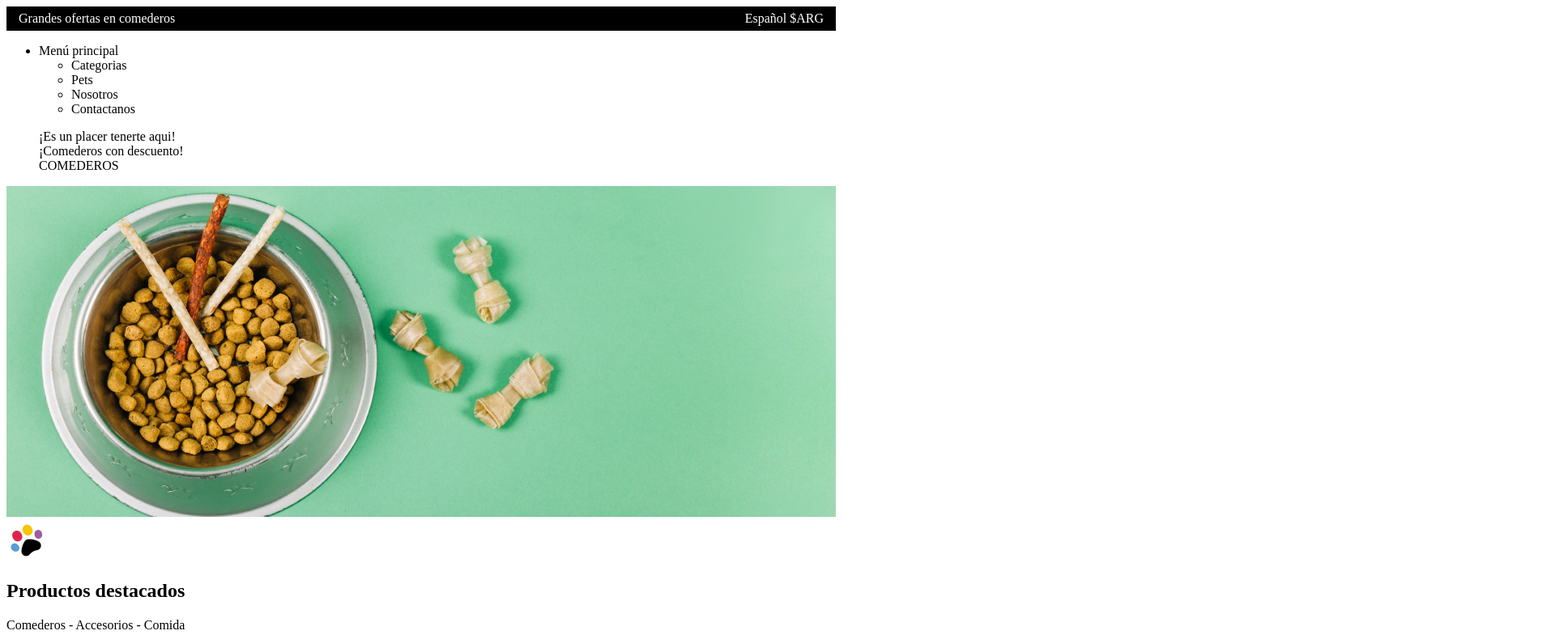
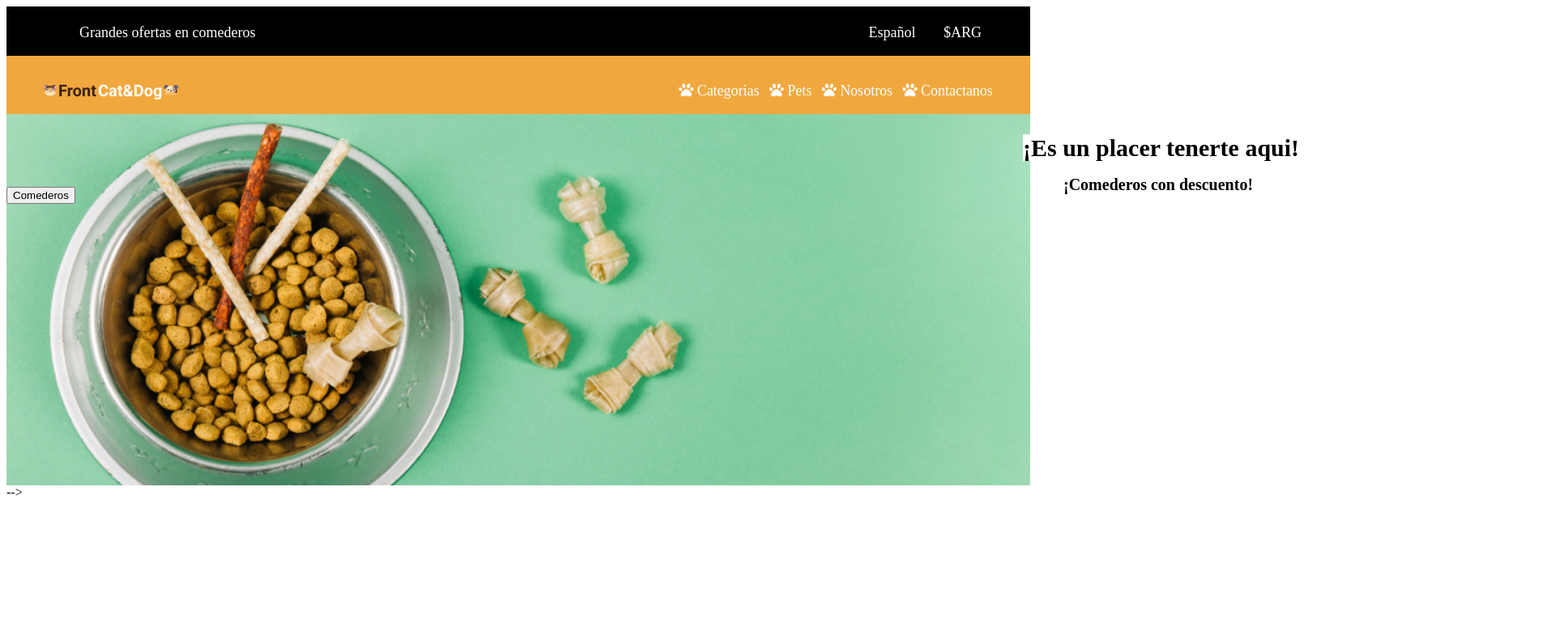
Before and after one commit to Carol-Suarez/Front_End_I, a plain HTML site: page Clase_12/index.html in a window 1280 px wide. Shown: the top 785 px of the page at 81% size, 1920 px wide, since content can reach past the window. Drawn offline with Linux system fonts and the light colour scheme.

Commit message:
Clase 12

```diff
--- /dev/null
+++ b/Clase_12/css/style.css
@@ -0,0 +1,63 @@
+<style>
+@import url('https://fonts.googleapis.com/css2?family=Roboto:wght@400;700&display=swap');
+</style>
+
+*{
+    box-sizing: border-box; /*Incluye el border, el padding y el margin en las dimensiones de la caja*/
+    font-family: 'Roboto', sans-serif;
+    margin: 0;
+    padding: 0;
+}
+
+.hleft{
+    background-color: black;
+    color: white;
+    display: flex;
+    justify-content: space-between;
+    align-items: center;
+    padding: 4px 60px 0px 90px;
+    font-size: 18px; }
+
+.hright{
+    color: white;
+    word-spacing: 30px;
+    font-size: 18px;
+    }
+
+.hbottom{ background-color: #F0A83E;
+          padding: 15px 40px 0px 46px;
+          display: flex;
+          justify-content: space-between;
+          align-items: center;
+          font-size: 18px;
+}
+
+.hbottom nav ul {display: flex;
+                justify-content: space-around;
+                width: 400px;
+                color: white;
+                }
+
+.mprincipal {
+            background-image:url(../img/bowl.png) ;
+            background-repeat: no-repeat;
+            background-size: cover;
+            height: 459px;
+            position: relative;}
+
+.mprincipal span{
+    background-color: white;
+    font-size: 30px;
+    font-weight: bold;
+    position: relative;
+    top: 25px;
+    left: 1255px;
+}
+
+.mprincipal h2{
+
+    font-size: 20px;
+    font-weight: bold;
+    position: relative;
+    top: 25px;
+    left: 1305px;
--- a/Clase_12/index.html
+++ b/Clase_12/index.html
@@ -3,42 +3,41 @@
 <head>
     <meta charset="UTF-8">
     <title>Document</title>
-    <link rel="stylesheet" href="style.css">
+    <link rel="stylesheet" href="css/style.css">
+    <link rel="stylesheet" href="https://use.fontawesome.com/releases/v5.15.3/css/all.css" integrity="sha384-SZXxX4whJ79/gErwcOYf+zWLeJdY/qpuqC4cAa9rOGUstPomtqpuNWT9wdPEn2fk" crossorigin="anonymous">
 </head>
 <body>
     <header>
-        <div class="hsuperior">
+        <div class="hleft">
             <p>Grandes ofertas en comederos</p>
-            <div class="hinferior">
+            <div class="hright">
                 <span> Español </span>
                 <span> $ARG </span>
             </div>
         </div>
 
-
-        <ul>
-
-            <li>Menú principal</li>
-
-            <ul>
-                <li>Categorias</li>
-                <li>Pets</li>
-                <li>Nosotros</li>
-                <li>Contactanos</li>
-            </ul>
-        </ul>
+        <div class="hbottom">
+            <img src="img/Logo.png" alt="Logo tienda">
+                <nav>
+                    <ul type="none">
+                        <li> <i class="fas fa-paw"></i> Categorias</li>
+                        <li> <i class="fas fa-paw"></i> Pets</li>
+                        <li> <i class="fas fa-paw"></i> Nosotros</li>
+                        <li> <i class="fas fa-paw"></i> Contactanos</li>
+                    </ul>
+                </nav>
+        </div>
     </header>
 
     <main>
-        <section>
-            <ul type="none">
-                <li>¡Es un placer tenerte aqui!</li>
-                <li>¡Comederos con descuento!</li>
-                <li>COMEDEROS</li>
-            </ul>
-        </section><img src="img/bowl.png" alt="Esta es una imagen de un bowl de comida">
+        <div class="mprincipal">
+            <span>¡Es un placer tenerte aqui!</span>
+            <h2>¡Comederos con descuento!</h2>
+            <button name="Comederos"> Comederos </button>
 
-        <section>
+        </div>
+
+        <!-- <section class="main">
             <img src="img/patita perro.jpg" alt="Esta es una imagen de patita de perro" width="50" height="50">
             <H2>Productos destacados</H2>
             <p>Comederos - Accesorios - Comida</p>
@@ -58,12 +57,12 @@
                 <li>Juguete Huesito</li>
                 <li>$650</li>
             </ul>
-        </section>
-    </main>
-
+        </section> -->
+    </main> -->
+<!--
     <footer>
         <p>Todos los derechos reservados Front End</p>
-    </footer>
+    </footer> -->
 
 </body>
 </html>
--- a/Clase_12/style.css
+++ /dev/null
@@ -1,20 +0,0 @@
-*{
-    box-sizing: border-box; /*Incluye el border, el padding y el margin en las dimensiones de la caja*/
-}
-
-header{
-
-}
-.hsuperior{
-    background-color: black;
-    width: 1024px;
-    height: 30px;
-    color: white;
-    display: flex;
-    justify-content: space-between;
-    align-items: center;
-    padding: 0px 15px;
-}
-.hinferior{
-    color: white;
-    }
```
Also changed, not shown: Clase_12/img/Logo.png (added), Clase_12/img/Rectangle 3.png (deleted), Clase_12/img/huella.jpg (added), Clase_12/img/patita perro.jpg (deleted).
